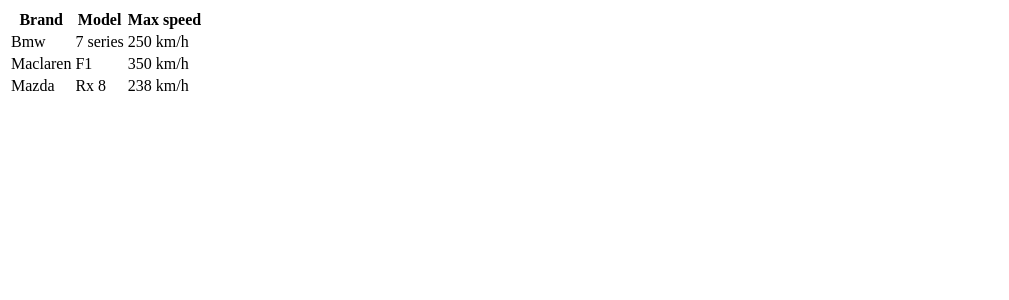
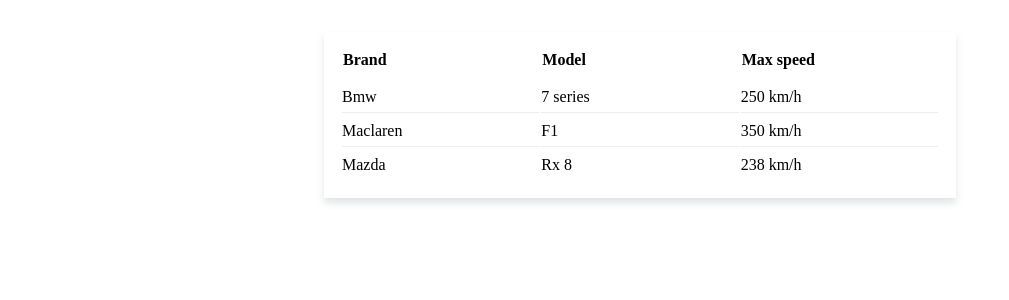
Before and after one commit to mkristian1/CrudTable, a React (Create React App) app: page / in a window 1280 px wide. Shown: the top 300 px of the page, without its empty margins (0-1009 px from the left). Built offline with nearby package versions, Linux system fonts and the light colour scheme.

Commit message:
Kris - Refactoring, added sass adn style for table

```diff
--- a/package.json
+++ b/package.json
@@ -11,6 +11,7 @@
     "react-redux": "^7.2.6",
     "react-scripts": "5.0.0",
     "redux": "^4.1.2",
+    "sass": "^1.45.2",
     "web-vitals": "^2.1.0"
   },
   "scripts": {
--- /dev/null
+++ b/src/Styles/variables/index.scss
@@ -0,0 +1,5 @@
+// Color
+$gray: #eee;
+
+// Shadow
+$table-shadow: 0 5px 7px 0 rgba(46, 61, 73, 0.14);
--- a/src/Views/TableView/Table.js
+++ b/src/Views/TableView/Table.js
@@ -1,24 +1,12 @@
+import style from './styles/index.module.scss';
+import Tbody from './tbody';
+import Thead from './thead';
+
 const Table = ({ cars }) => {
     return (
-        <table>
-            <thead>
-                <tr>
-                    <th>Brand</th>
-                    <th>Model</th>
-                    <th>Max speed</th>
-                </tr>
-            </thead>
-            <tbody>
-                {cars?.map(({ id, brand, model, maxSpeed, speedType }) => {
-                    return (
-                        <tr key={id}>
-                            <td>{brand}</td>
-                            <td>{model}</td>
-                            <td>{maxSpeed} {speedType}/h</td>
-                        </tr>
-                    )
-                })}
-            </tbody>
+        <table className={style.table}>
+            <Thead />
+            <Tbody cars={cars} />
         </table>
     )
 }
--- /dev/null
+++ b/src/Views/TableView/styles/index.module.scss
@@ -0,0 +1,27 @@
+@import "../../../Styles/variables/index.scss";
+
+.table {
+    box-shadow: $table-shadow;
+    padding: 1rem;
+    width: 50%;
+    table-layout: fixed;
+    text-align: left;
+    margin: 2rem auto;
+}
+
+.tbody {
+    padding-top: 1rem;
+    &__td {
+        padding: 0.4rem 0;
+    }
+    &__tr:first-child {
+        .tbody__td {
+            padding-top: 1rem;
+        }
+    }
+    &__tr:not(:last-child) {
+        .tbody__td {
+            border-bottom: solid 1px $gray;
+        }
+    }
+}
--- /dev/null
+++ b/src/Views/TableView/tbody.js
@@ -0,0 +1,19 @@
+import style from './styles/index.module.scss';
+
+const Tbody = ({ cars }) => {
+    return (
+        <tbody className={style.tbody}>
+            {cars?.map(({ id, brand, model, maxSpeed, speedType }) => {
+                return (
+                    <tr className={style.tbody__tr} key={id}>
+                        <td className={style.tbody__td}>{brand}</td>
+                        <td className={style.tbody__td}>{model}</td>
+                        <td className={style.tbody__td}>{maxSpeed} {speedType}/h</td>
+                    </tr>
+                )
+            })}
+        </tbody>
+    )
+}
+
+export default Tbody;
--- /dev/null
+++ b/src/Views/TableView/thead.js
@@ -0,0 +1,22 @@
+import style from './styles/index.module.scss';
+
+const Thead = () => {
+    const dataThead = [
+        { id: 1, name: 'Brand' },
+        { id: 2, name: 'Model' },
+        { id: 3, name: 'Max speed' },
+    ]
+    return (
+        <thead className={style.Thead}>
+            <tr>
+                {dataThead?.map(({ id, name }) => {
+                    return (
+                        <th key={id}>{name}</th>
+                    )
+                })}
+            </tr>
+        </thead>
+    )
+}
+
+export default Thead;
```
Also changed, not shown: 1 other file (tests, documents, lock files or other folders).
